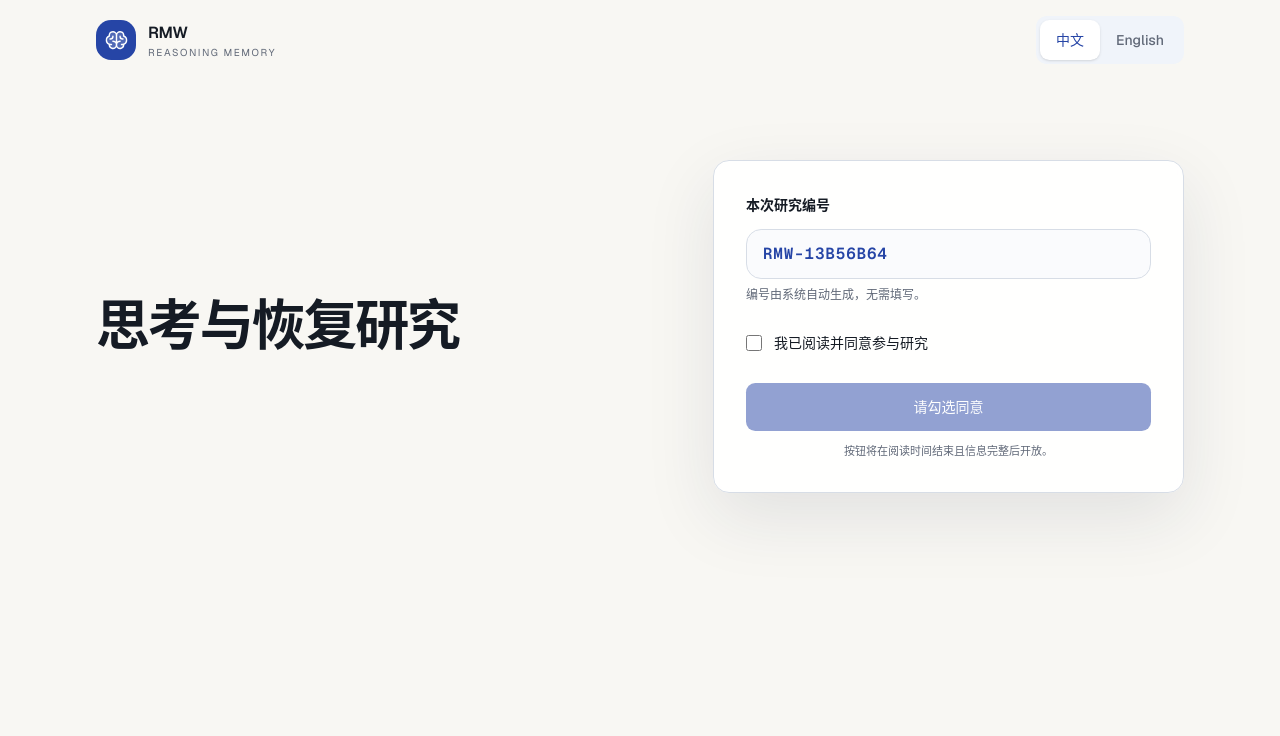
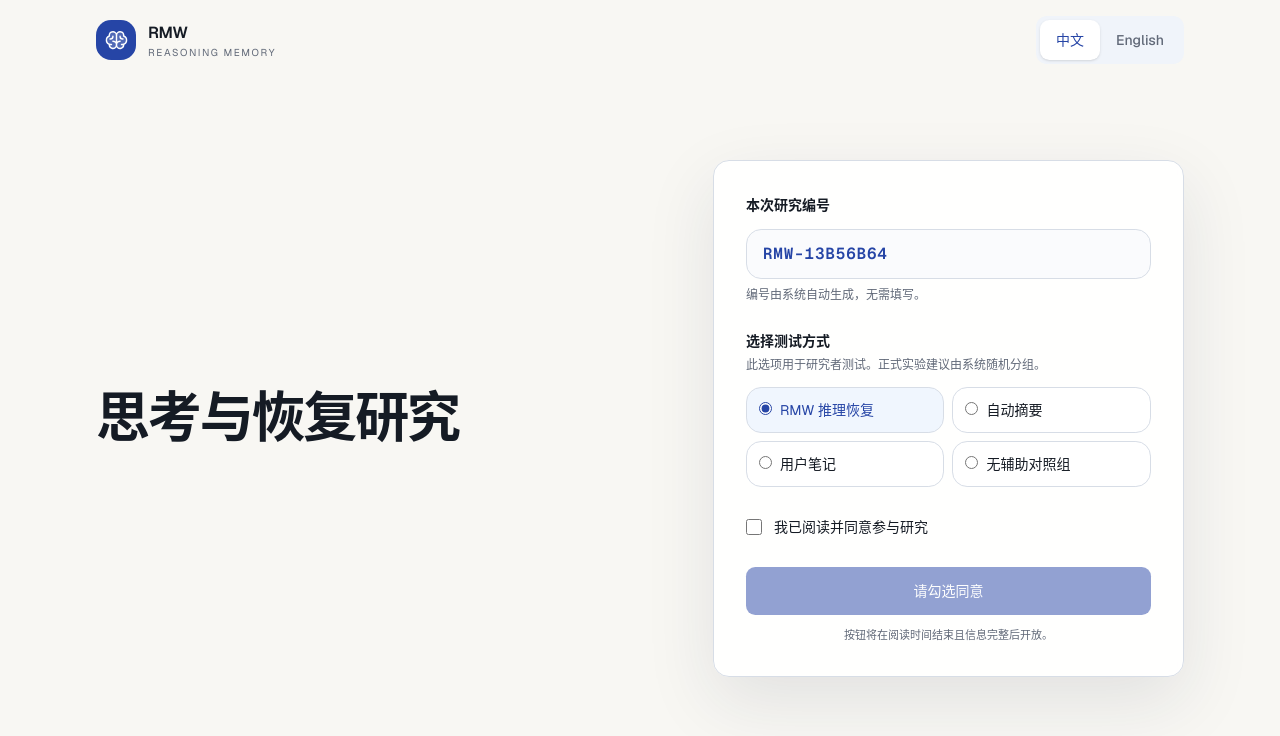
Before and after one commit to Bruce-778/CHI-2027-RMW-Platform, a Next.js app: page / in a window 1280 px wide. Shown: the top 736 px of the page. Built offline with nearby package versions, Linux system fonts and the light colour scheme.

Commit message:
Add unsupported-recall control condition

```diff
--- a/src/app/api/results/route.ts
+++ b/src/app/api/results/route.ts
@@ -29,7 +29,7 @@ const requestSchema = z.discriminatedUnion("action", [
     action: z.literal("start"),
     participantCode: participantCodeSchema,
     locale: z.enum(["zh-CN", "en"]),
-    condition: z.enum(["rmw", "summary", "notes"]),
+    condition: z.enum(["rmw", "summary", "notes", "control"]),
     taskId: z.literal("waste"),
     token: z.string().min(1).max(2000).optional(),
   }),
--- a/src/components/rmw-app.tsx
+++ b/src/components/rmw-app.tsx
@@ -109,7 +109,7 @@ export function RmwApp() {
       setParticipantId(getOrCreateParticipantId());
       setTestMode(params.get("timed") !== "1");
       if (lang === "en" || lang === "zh-CN") setLocale(lang);
-      if (c && ["summary", "notes", "rmw"].includes(c)) setCondition(c);
+      if (c && ["summary", "notes", "rmw", "control"].includes(c)) setCondition(c);
       if (view === "checkpoint") setScreen("checkpoint");
       if (view === "interruption") setScreen("interruption");
       if (view === "recovery") setScreen("workspace");
@@ -132,16 +132,16 @@ export function RmwApp() {
         <div className="max-w-md"><SquaresFour size={42} className="mx-auto mb-5 text-primary" /><h1 className="text-2xl font-semibold">{t.desktop}</h1><p className="mt-3 text-muted-foreground">{t.desktopText}</p></div>
       </div>
       <main className="desktop-app min-h-screen">
-        {screen === "landing" && <Landing locale={locale} setLocale={setLocale} participantId={participantId} onStart={async () => {
+        {screen === "landing" && <Landing locale={locale} setLocale={setLocale} participantId={participantId} condition={condition} setCondition={setCondition} onStart={async () => {
           const task = getResearchTask("waste");
           void startRemoteStudySession({ participantCode: participantId, locale, condition, taskId: "waste" });
-          eventLog("consent_submitted", { locale, access: "anonymous", participantId }, { stage: "consent" });
+          eventLog("consent_submitted", { locale, access: "anonymous", participantId, condition }, { stage: "consent" });
           completionSubmittedRef.current = false;
           setMemo(task.starterMemo[locale]);
           setChat([{ role: "assistant", text: task.assistantIntro[locale] }]);
           setProblemState(null);
           saveProblemStateSnapshot(null);
-          eventLog("research_task_started", { taskId: "waste", assignment: "single_task", participantId }, { stage: "task_setup" });
+          eventLog("research_task_started", { taskId: "waste", assignment: "selected_condition", participantId, condition }, { stage: "task_setup" });
           setScreen("brief");
         }} t={t} />}
         {screen === "brief" && <TaskBrief locale={locale} taskId={taskId} setScreen={setScreen} />}
@@ -149,7 +149,7 @@ export function RmwApp() {
         {screen === "work" && <Workspace key={`work-${taskId}-${locale}`} locale={locale} condition={condition} taskId={taskId} phase="work" problemState={problemState} memo={memo} setMemo={setMemo} chat={chat} setChat={setChat} setScreen={setScreen} testMode={testMode} t={t} />}
         {screen === "checkpoint" && <RmwCheckpoint locale={locale} taskId={taskId} memo={memo} messages={chat} testMode={testMode} onBack={() => setScreen("work")} onContinue={(snapshot) => { if (snapshot) { setProblemState(snapshot); saveProblemStateSnapshot(snapshot); saveRemoteStudySnapshot({ memo, chat, problemState: snapshot }); } setScreen("interruption"); }} />}
         {screen === "interruption" && <InterruptionTask locale={locale} fastMode={testMode} onComplete={() => setScreen("recall")} />}
-        {screen === "recall" && <Recall locale={locale} setScreen={setScreen} t={t} />}
+        {screen === "recall" && <Recall locale={locale} condition={condition} setScreen={setScreen} t={t} />}
         {screen === "workspace" && <Workspace key={`recovery-${taskId}-${locale}`} locale={locale} condition={condition} taskId={taskId} phase="recovery" problemState={problemState} memo={memo} setMemo={setMemo} chat={chat} setChat={setChat} setScreen={setScreen} testMode={testMode} t={t} />}
         {screen === "complete" && <Complete setScreen={setScreen} t={t} />}
       </main>
@@ -167,12 +167,16 @@ function Landing({
   locale,
   setLocale,
   participantId,
+  condition,
+  setCondition,
   onStart,
   t,
 }: {
   locale: Locale;
   setLocale: (l: Locale) => void;
   participantId: string;
+  condition: Condition;
+  setCondition: (condition: Condition) => void;
   onStart: () => Promise<void>;
   t: typeof copy[Locale];
 }) {
@@ -185,6 +189,21 @@ function Landing({
         <label className="text-sm font-semibold" htmlFor="anonymous-id">{t.anonymous}</label>
         <div id="anonymous-id" className="mt-3 rounded-xl border bg-muted/35 px-4 py-3 font-mono text-base font-semibold tracking-wider text-primary">{participantId || (locale==="zh-CN"?"正在生成…":"Generating…")}</div>
         <p className="mt-2 text-xs text-muted-foreground">{locale==="zh-CN"?"编号由系统自动生成，无需填写。":"Generated automatically; no entry is required."}</p>
+        <fieldset className="mt-7">
+          <legend className="text-sm font-semibold">{locale==="zh-CN"?"选择测试方式":"Choose a test condition"}</legend>
+          <p className="mt-1 text-xs leading-5 text-muted-foreground">{locale==="zh-CN"?"此选项用于研究者测试。正式实验建议由系统随机分组。":"For researcher testing. Formal studies should assign conditions randomly."}</p>
+          <div className="mt-3 grid grid-cols-2 gap-2">
+            {([
+              {value:"rmw",zh:"RMW 推理恢复",en:"RMW recovery"},
+              {value:"summary",zh:"自动摘要",en:"Auto summary"},
+              {value:"notes",zh:"用户笔记",en:"User notes"},
+              {value:"control",zh:"无辅助对照组",en:"No-support control"},
+            ] as const).map(option=><label key={option.value} className={`cursor-pointer rounded-xl border px-3 py-3 text-sm transition ${condition===option.value?"border-primary bg-secondary/65 text-primary":"bg-white hover:border-primary/45"}`}>
+              <input type="radio" name="condition" value={option.value} checked={condition===option.value} onChange={()=>setCondition(option.value)} className="mr-2 accent-[var(--primary)]"/>
+              {locale==="zh-CN"?option.zh:option.en}
+            </label>)}
+          </div>
+        </fieldset>
         <label className="mt-7 flex cursor-pointer items-start gap-3 text-sm leading-6"><input type="checkbox" checked={consent} onChange={e=>setConsent(e.target.checked)} className="mt-1 size-4 accent-[var(--primary)]"/><span>{t.consent}</span></label>
         <TimedButton seconds={5} ready={consent&&Boolean(participantId)} locale={locale} label={t.enter} blockedLabel={locale==="zh-CN"?"请勾选同意":"Provide consent to continue"} onClick={onStart} className="mt-7 h-12 w-full" />
         <p className="mt-3 text-center text-[11px] text-muted-foreground">{locale==="zh-CN"?"按钮将在阅读时间结束且信息完整后开放。":"The button unlocks after the reading time and required fields are complete."}</p>
@@ -382,7 +401,7 @@ function CenteredShell({step,title,children}:{step?:string;title:string;children
 
 function Brand(){return <div className="flex items-center gap-3"><div className="grid size-10 place-items-center rounded-xl bg-primary text-white"><Brain size={23} weight="duotone"/></div><div><div className="font-semibold tracking-tight">RMW</div><div className="text-[10px] uppercase tracking-[.16em] text-muted-foreground">Reasoning Memory</div></div></div>}
 
-function Recall({ locale,setScreen,t }: {locale:Locale;setScreen:(s:Screen)=>void;t:typeof copy[Locale]}) {
+function Recall({ locale,condition,setScreen,t }: {locale:Locale;condition:Condition;setScreen:(s:Screen)=>void;t:typeof copy[Locale]}) {
   const fields=[
     { label:t.currentGoal, hint:t.currentGoalHint, key:"currentGoal" },
     { label:t.position, hint:t.positionHint, key:"position" },
@@ -397,7 +416,9 @@ function Recall({ locale,setScreen,t }: {locale:Locale;setScreen:(s:Screen)=>voi
         <div>
           <p className="font-mono text-[10px] uppercase tracking-[.16em] text-muted-foreground">{locale==="zh-CN"?"无辅助回忆 · 01:30":"Unsupported recall · 01:30"}</p>
           <h1 id="recall-annotation-title" className="mt-2 text-2xl font-semibold tracking-tight">{t.recallTitle}</h1>
-          <p className="mt-2 text-sm leading-6 text-muted-foreground">{t.recallSub}</p>
+          <p className="mt-2 text-sm leading-6 text-muted-foreground">{condition==="control"
+            ?(locale==="zh-CN"?"请仅凭记忆填写。提交后直接继续研究，不会显示任何恢复辅助材料。":"Answer from memory only. After submission, you will continue without recovery support.")
+            :t.recallSub}</p>
         </div>
         <Brand />
       </div>
@@ -419,7 +440,7 @@ function Recall({ locale,setScreen,t }: {locale:Locale;setScreen:(s:Screen)=>voi
         seconds={5}
         ready={complete}
         locale={locale}
-        label={t.submitRecall}
+        label={condition==="control"?(locale==="zh-CN"?"提交并继续研究":"Submit and continue"):t.submitRecall}
         blockedLabel={locale==="zh-CN"?"请完成全部回忆题":"Answer every recall prompt"}
         className="mt-7 h-12 w-full"
         onClick={()=>{
@@ -435,7 +456,11 @@ function Recall({ locale,setScreen,t }: {locale:Locale;setScreen:(s:Screen)=>voi
           saveRemoteStudySnapshot({
             recall:{currentGoal:responses[0],position:responses[1],uncertain:responses[2]},
           });
-          eventLog("recovery_support_revealed",{}, {stage:"recovery"});
+          if(condition==="control"){
+            eventLog("control_resumption_started",{supportRevealed:false},{stage:"recovery"});
+          }else{
+            eventLog("recovery_support_revealed",{condition},{stage:"recovery"});
+          }
           setScreen("workspace");
         }}
       />
@@ -625,7 +650,7 @@ function Workspace({
       if(next===0&&!timerExpiredLoggedRef.current){
         timerExpiredLoggedRef.current=true;
         eventLog("workspace_timer_expired",{taskId,phase,durationSeconds:600},{stage:"research_work"});
-        const nextScreen: Screen=phase==="work"?"checkpoint":"complete";
+        const nextScreen: Screen=phase==="work"?(condition==="control"?"interruption":"checkpoint"):"complete";
         eventLog("workspace_auto_advanced",{taskId,phase,nextScreen},{stage:phase==="work"?"research_work":"recovery"});
         setScreen(nextScreen);
       }
@@ -633,7 +658,7 @@ function Workspace({
     updateTimer();
     const timer=window.setInterval(updateTimer,250);
     return()=>window.clearInterval(timer);
-  },[phase,setScreen,taskId]);
+  },[condition,phase,setScreen,taskId]);
 
   const resizeColumns=(divider:"left"|"right",clientX:number)=>{
     const bounds=workspaceGridRef.current?.getBoundingClientRect();
@@ -751,7 +776,7 @@ function Workspace({
       </button>
       <section ref={rightColumnRef} className="grid min-h-0 min-w-0 overflow-hidden bg-white" style={{gridTemplateRows:`${rightTopRatio}fr 10px ${100-rightTopRatio}fr`}}>
         {phase==="work"
-          ?<PhaseOnePanel locale={locale} taskId={taskId} memo={memo} remaining={remainingSeconds} testMode={testMode} setScreen={setScreen}/>
+          ?<PhaseOnePanel locale={locale} condition={condition} taskId={taskId} memo={memo} remaining={remainingSeconds} testMode={testMode} setScreen={setScreen}/>
           :<RecoveryPanel locale={locale} condition={condition} cards={cards} relations={recoveryRelations} selected={selected} setSelected={setSelected} updateStatus={updateStatus} togglePin={togglePin} updateContent={updateContent} setScreen={setScreen} t={t}/>}
         <button
           type="button"
@@ -816,7 +841,7 @@ function MemoPanel({locale,taskId,memo,setMemo,t}:{locale:Locale;taskId:Research
   </section>;
 }
 
-function PhaseOnePanel({locale,taskId,memo,remaining,testMode,setScreen}:{locale:Locale;taskId:ResearchTaskId;memo:string;remaining:number;testMode:boolean;setScreen:(screen:Screen)=>void}) {
+function PhaseOnePanel({locale,condition,taskId,memo,remaining,testMode,setScreen}:{locale:Locale;condition:Condition;taskId:ResearchTaskId;memo:string;remaining:number;testMode:boolean;setScreen:(screen:Screen)=>void}) {
   const task=getResearchTask(taskId);
   const [completed,setCompleted]=useState<Set<string>>(()=>new Set());
   const criterionId=(goalId:string,index:number)=>`${goalId}:${index}`;
@@ -844,11 +869,12 @@ function PhaseOnePanel({locale,taskId,memo,remaining,testMode,setScreen}:{locale
         })}</div>
       </section>)}</div>
     </div>
-    <div className="shrink-0 border-t bg-white px-5 py-3"><div className="mb-2 flex justify-between text-[10px] text-muted-foreground"><span>{checkpointReady?(locale==="zh-CN"?"保存窗口已开放":"Save window open"):(locale==="zh-CN"?"最后 3 分钟开放保存窗口":"Save opens in the final 3 minutes")}</span><span>{memoCount} {locale==="zh-CN"?"字":"words"} · {completed.size}/{totalCriteria} {locale==="zh-CN"?"评价点":"criteria"}</span></div><TimedButton seconds={10} ready={checkpointReady} locale={locale} label={locale==="zh-CN"?"保存推理位置并进入中断任务":"Save reasoning position and begin interruption"} blockedLabel={locale==="zh-CN"?"保存窗口尚未开放":"Save window not open yet"} className="h-11 w-full text-sm" onClick={()=>{eventLog("phase_one_checkpoint_requested",{taskId,completedGoals:completedGoalCount,completedCriteria:completed.size,totalCriteria,memoCount,remaining},{stage:"research_work"});setScreen("checkpoint")}} /></div>
+    <div className="shrink-0 border-t bg-white px-5 py-3"><div className="mb-2 flex justify-between text-[10px] text-muted-foreground"><span>{checkpointReady?(condition==="control"?(locale==="zh-CN"?"中断任务入口已开放":"Interruption task is available"):(locale==="zh-CN"?"保存窗口已开放":"Save window open")):(locale==="zh-CN"?"最后 3 分钟开放下一步":"Next step opens in the final 3 minutes")}</span><span>{memoCount} {locale==="zh-CN"?"字":"words"} · {completed.size}/{totalCriteria} {locale==="zh-CN"?"评价点":"criteria"}</span></div><TimedButton seconds={10} ready={checkpointReady} locale={locale} label={condition==="control"?(locale==="zh-CN"?"进入中断任务":"Begin interruption task"):(locale==="zh-CN"?"保存推理位置并进入中断任务":"Save reasoning position and begin interruption")} blockedLabel={locale==="zh-CN"?"下一步尚未开放":"Next step is not open yet"} className="h-11 w-full text-sm" onClick={()=>{const nextScreen=condition==="control"?"interruption":"checkpoint";eventLog(condition==="control"?"phase_one_control_completed":"phase_one_checkpoint_requested",{taskId,condition,completedGoals:completedGoalCount,completedCriteria:completed.size,totalCriteria,memoCount,remaining,nextScreen},{stage:"research_work"});setScreen(nextScreen)}} /></div>
   </section>;
 }
 
 function RecoveryPanel({locale,condition,cards,relations,selected,setSelected,updateStatus,togglePin,updateContent,setScreen,t}:{locale:Locale;condition:Condition;cards:ReasoningCard[];relations:CardRelation[];selected:string;setSelected:(s:string)=>void;updateStatus:(id:string,s:EpistemicStatus)=>void;togglePin:(id:string)=>void;updateContent:(id:string,value:string)=>void;setScreen:(s:Screen)=>void;t:typeof copy[Locale]}) {
+  if(condition==="control")return <div className="flex min-h-0 flex-col bg-[#fbfcfe]"><div className="flex h-14 shrink-0 items-center border-b px-5"><h2 className="flex items-center gap-2 font-semibold"><Brain size={20} className="text-primary"/>{locale==="zh-CN"?"继续研究":"Continue research"}</h2></div><div className="m-6 rounded-xl border bg-white p-5 text-sm leading-6 text-muted-foreground">{locale==="zh-CN"?"本组不提供 Problem State、摘要或笔记等恢复辅助。请根据刚才的无辅助回忆继续完成研究任务。":"This condition provides no Problem State, summary, notes, or other recovery aid. Continue the task using your unsupported recall."}</div><PrimaryContinue locale={locale} setScreen={setScreen} t={t}/></div>;
   if(!cards.length)return <RecoveryShell t={t}><div className="m-6 rounded-xl border bg-white p-5 text-sm leading-6 text-muted-foreground">{locale==="zh-CN"?"本次没有保存经过参与者校准的 Problem State，因此不会显示演示卡片。":"No participant-calibrated problem state was saved, so no demo cards are shown."}</div><PrimaryContinue locale={locale} setScreen={setScreen} t={t}/></RecoveryShell>;
   const main=cards.find(card=>card.goalLevel==="main");
   const position=cards.filter(card=>card.goalLevel==="subgoal"&&card.status!=="expired").slice(0,2).map(card=>card.content[locale]).join("；");
--- a/src/lib/rmw-types.ts
+++ b/src/lib/rmw-types.ts
@@ -1,4 +1,4 @@
-export type Condition = "summary" | "notes" | "rmw";
+export type Condition = "control" | "summary" | "notes" | "rmw";
 export type Locale = "zh-CN" | "en";
 export type CardType = "goal" | "hypothesis" | "evidence" | "constraint" | "path" | "next_action";
 export type GoalLevel = "main" | "subgoal" | "suspended";
```
Also changed, not shown: 2 other files (tests, documents, lock files or other folders).
